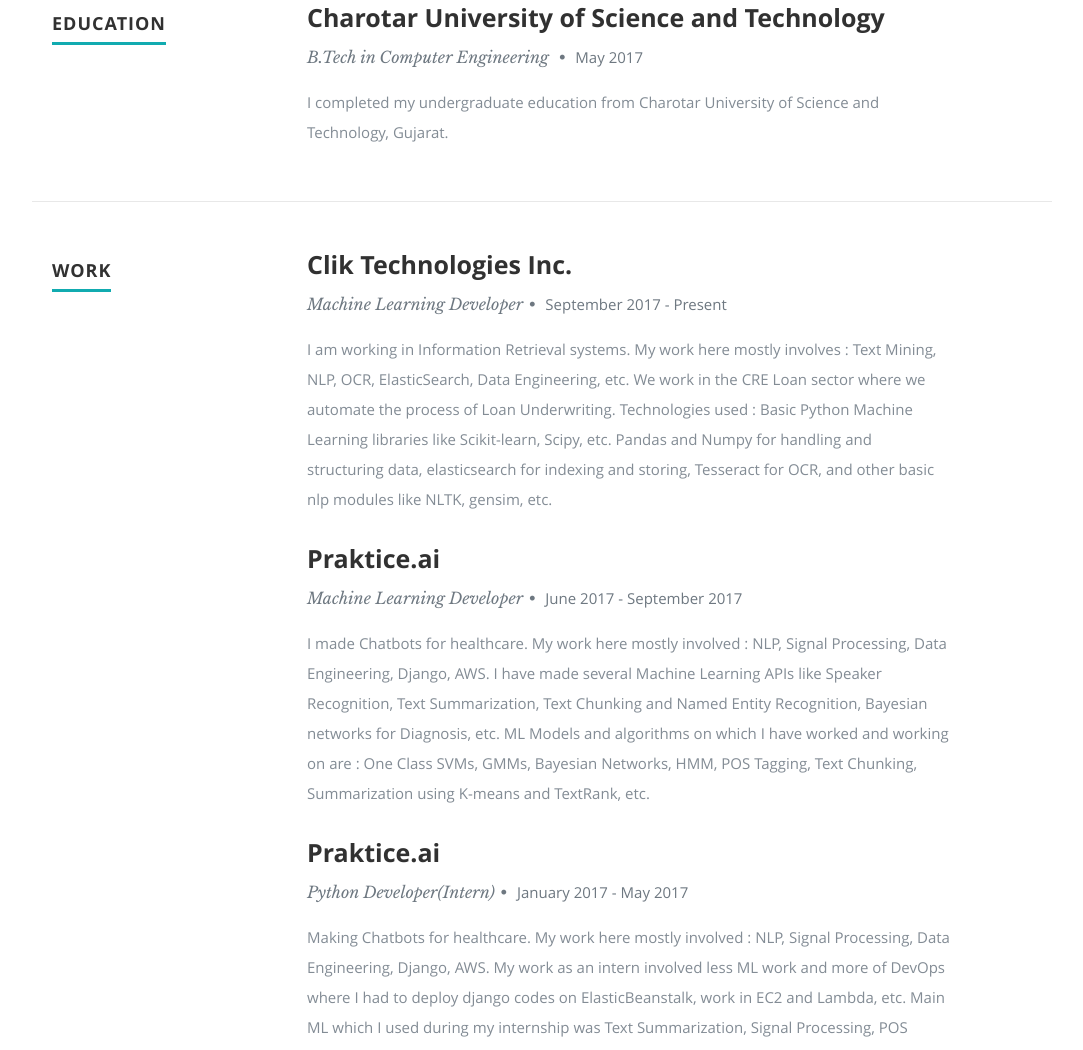
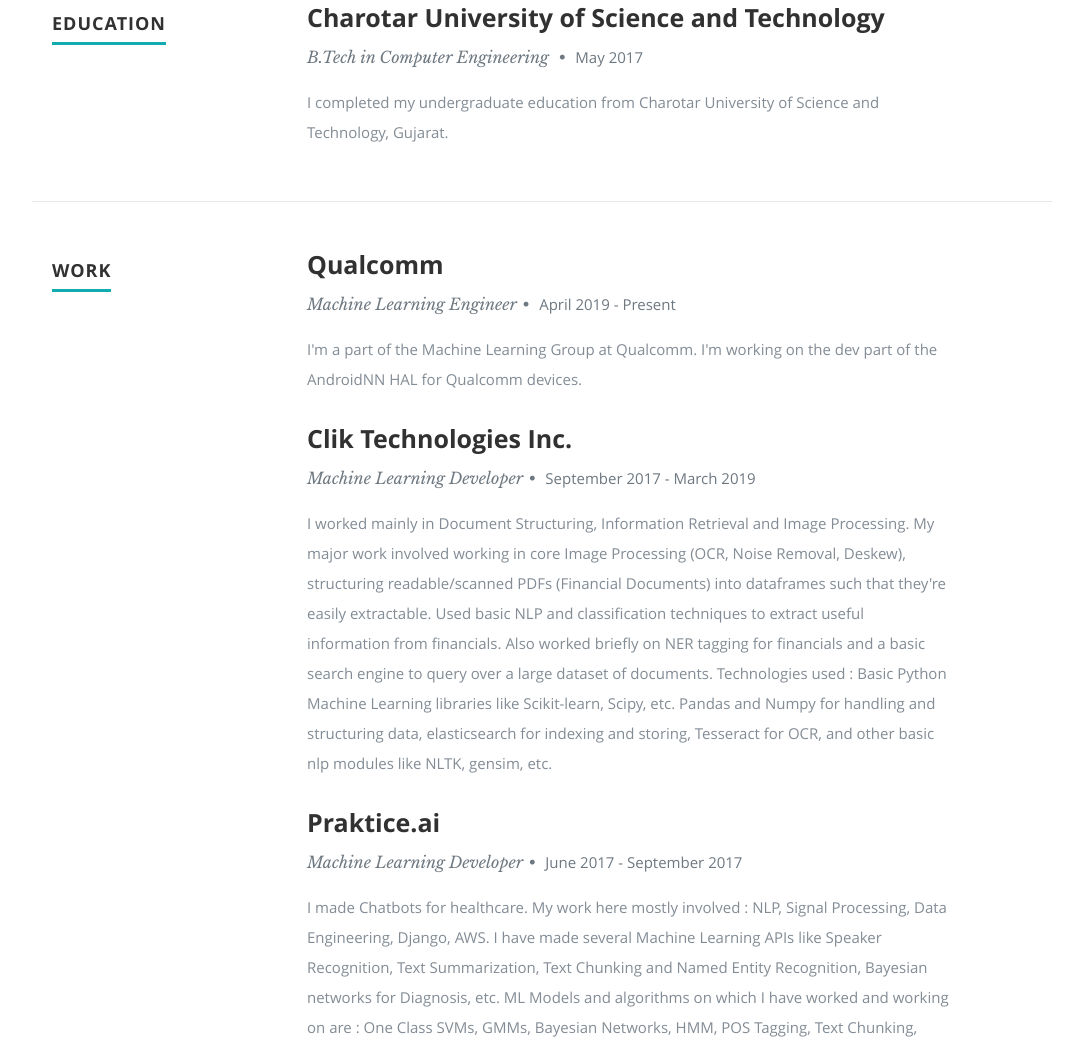
Before and after one commit to ankushbhatia2/ankushbhatia2.github.io, a plain HTML site: page index.html in a window 1280 px wide. Shown: the part 1463-2513 px from the top of the page, without its empty margins (98-1181 px from the left). Drawn offline with nearby package versions, Linux system fonts and the light colour scheme.

Commit message:
Updated resume and experience

```diff
--- a/index.html
+++ b/index.html
@@ -180,15 +180,31 @@
 
          <div class="nine columns main-col">
 
+
+             <div class="row item">
+
+               <div class="twelve columns">
+
+                  <h3>Qualcomm</h3>
+                  <p class="info">Machine Learning Engineer<span>&bull;</span> <em class="date">April 2019 - Present</em></p>
+
+                  <p>
+         I'm a part of the Machine Learning Group at Qualcomm. I'm working on the dev part of the AndroidNN HAL for Qualcomm devices.
+                  </p>
+
+               </div>
+
+            </div> <!-- item end -->
+
             <div class="row item">
 
                <div class="twelve columns">
 
                   <h3>Clik Technologies Inc.</h3>
-                  <p class="info">Machine Learning Developer<span>&bull;</span> <em class="date">September 2017 - Present</em></p>
+                  <p class="info">Machine Learning Developer<span>&bull;</span> <em class="date">September 2017 - March 2019</em></p>
 
                   <p>
-         I am working in Information Retrieval systems. My work here mostly involves : Text Mining, NLP, OCR, ElasticSearch, Data Engineering, etc. We work in the CRE Loan sector where we automate the process of Loan Underwriting. Technologies used : Basic Python Machine Learning libraries like Scikit-learn, Scipy, etc. Pandas and Numpy for handling and structuring data, elasticsearch for indexing and storing, Tesseract for OCR, and other basic nlp modules like NLTK, gensim, etc.
+         I worked mainly in Document Structuring, Information Retrieval and Image Processing. My major work involved working in core Image Processing (OCR, Noise Removal, Deskew), structuring readable/scanned PDFs (Financial Documents) into dataframes such that they're easily extractable. Used basic NLP and classification techniques to extract useful information from financials. Also worked briefly on NER tagging for financials and a basic search engine to query over a large dataset of documents. Technologies used : Basic Python Machine Learning libraries like Scikit-learn, Scipy, etc. Pandas and Numpy for handling and structuring data, elasticsearch for indexing and storing, Tesseract for OCR, and other basic nlp modules like NLTK, gensim, etc.
                   </p>
 
                </div>
```
Also changed, not shown: 2 other files.
